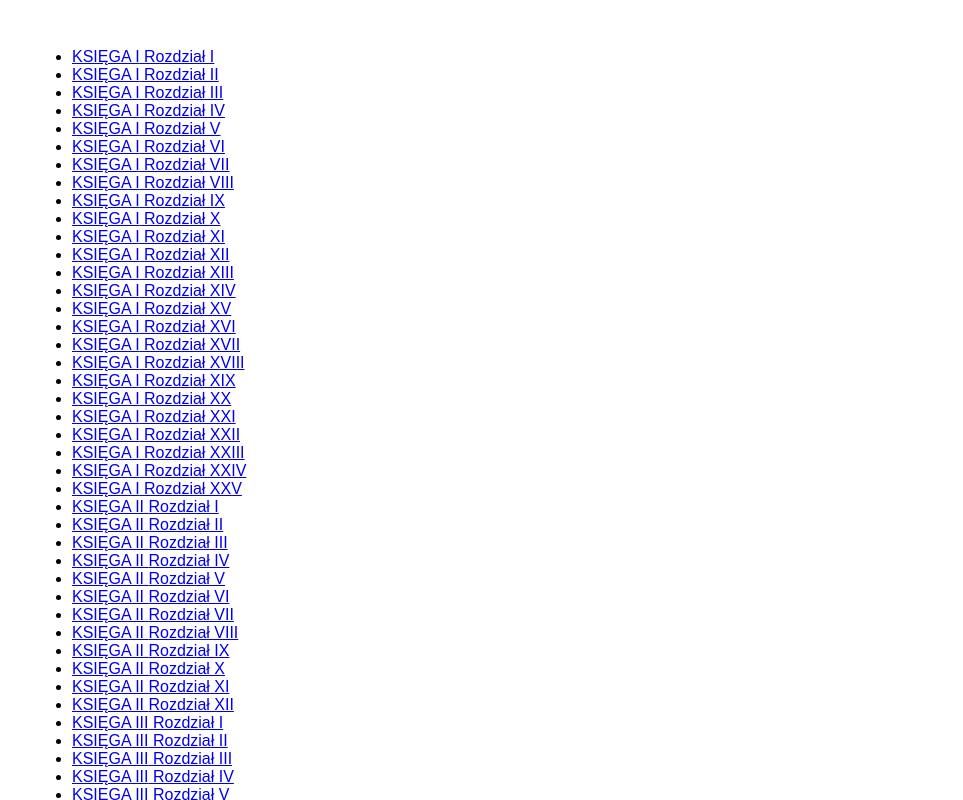
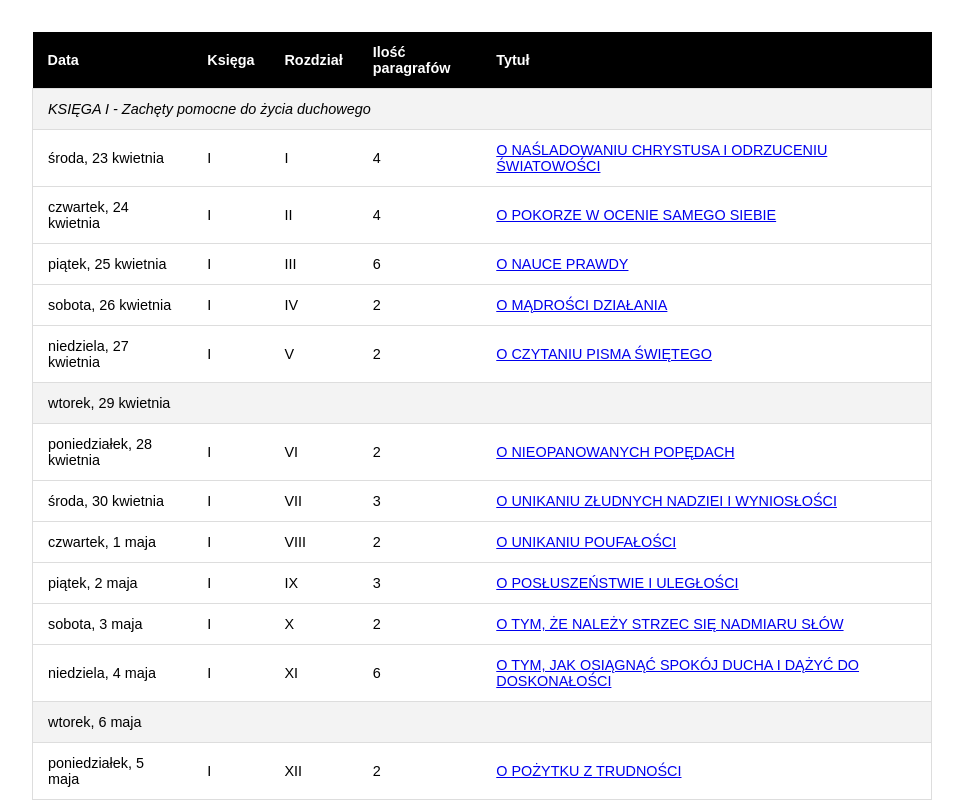
Before and after one commit to adam-zielonka/akempis, a Next.js app: page /chapter in a window 1280 px wide. Shown: the top 800 px of the page, without its empty margins (158-1121 px from the left). Built offline with nearby package versions, Linux system fonts and the light colour scheme.

Commit message:
Prepare table with dates

```diff
--- a/src/app/chapter/page.tsx
+++ b/src/app/chapter/page.tsx
@@ -2,13 +2,55 @@ import { getChapters } from "@/db/chapters";
 import Link from "next/link";
 
 export default async function Page() {
+  const chapters = [];
+  let lastBookSubtitle = "";
+
+  for (const chapter of getChapters()) {
+    if (chapter.bookSubtitle !== lastBookSubtitle) {
+      chapters.push(<tr key={`${chapter.slug}-before`} className="book">
+        <td colSpan={5}>
+          {chapter.bookTitle} - {chapter.bookSubtitle}
+        </td>
+      </tr>);
+
+      lastBookSubtitle = chapter.bookSubtitle;
+    }
+
+    chapters.push(<tr key={chapter.slug}>
+      <td>{chapter.date.toLocaleDateString("pl-PL", { weekday: "long", month: "long", day: "numeric" })}</td>
+      <td>{chapter.bookTitle.split(" ")[1]}</td>
+      <td>{chapter.title.split(" ")[1]}</td>
+      <td>{chapter.paragraf.length}</td>
+      <td><Link href={`/chapter/${chapter.slug}`}>{chapter.subtitle}</Link></td>
+    </tr>);
+
+    if (chapter.nextDate.getDay() === 2) {
+      chapters.push(<tr key={`${chapter.slug}-after`} className="muted">
+        <td>
+          {chapter.nextDate.toLocaleDateString("pl-PL", { weekday: "long", month: "long", day: "numeric" })}
+        </td>
+        <td colSpan={4}>
+        </td>
+      </tr>);
+    }
+  }
+
   return (
-    <ul>
-      {getChapters().map((chapter) => (
-        <li key={chapter.slug}>
-          <Link href={`/chapter/${chapter.slug}`}>{chapter.bookTitle} {chapter.title}</Link>
-        </li>
-      ))}
-    </ul>
+    <div>
+      <table>
+        <thead>
+          <tr>
+            <th>Data</th>
+            <th>Księga</th>
+            <th>Rozdział</th>
+            <th>Ilość paragrafów</th>
+            <th>Tytuł</th>
+          </tr>
+        </thead>
+        <tbody>
+          {chapters}
+        </tbody>
+      </table>
+    </div>
   );
 }
--- a/src/app/globals.css
+++ b/src/app/globals.css
@@ -15,3 +15,32 @@ h1 {
   font-size: 3.2em;
   line-height: 1.1;
 }
+
+table {
+  border-collapse: collapse;
+  font-size: 0.9em;
+  min-width: 400px;
+}
+
+thead tr {
+  background-color: black;
+  color: #ffffff;
+  text-align: left;
+}
+
+th, td {
+  padding: 12px 15px;
+}
+
+tbody tr {
+  border: 1px solid #dddddd;
+}
+
+tbody tr.muted {
+  background-color: #f3f3f3;
+}
+
+tbody tr.book {
+  background-color: #f3f3f3;
+  font-style: italic;
+}
--- a/src/db/chapters.ts
+++ b/src/db/chapters.ts
@@ -1,17 +1,50 @@
 import fullBook from "./book.json";
 
+const startDateText = "2025-04-23";
+const brakeDateText = "2025-06-24";
+const afterBreakDateText = "2025-10-01";
 const db = getDB();
 
 function getDB() {
   const chapters = [];
+  let date = new Date(startDateText);
+  const brakeDate = new Date(brakeDateText);
+
+  function calculateDay() {
+    const newDate = new Date(date);
+
+    date.setDate(date.getDate() + 1);
+    if (date.getDay() === 2) {
+      date.setDate(date.getDate() + 1);
+    }
+
+    if (date.getTime() > brakeDate.getTime() && date.getMonth() < 9) {
+      date = new Date(afterBreakDateText);
+    }
+
+    const nextDate = new Date(date);
+    nextDate.setDate(nextDate.getDate() + 1);
+
+    return {
+      date: newDate,
+      nextDate: nextDate,
+    };
+  }
 
   for (const book of fullBook) {
-    chapters.push(...book.chapters.map((chapter) => ({
-      ...chapter,
-      bookTitle: book.title,
-      bookSubtitle: book.subtitle,
-      slug: `${book.title.split(" ")[1]}-${chapter.title.split(" ")[1]}`,
-    })));
+
+    chapters.push(...book.chapters.map((chapter) => {
+      const { date, nextDate } = calculateDay();
+
+      return {
+        ...chapter,
+        bookTitle: book.title,
+        bookSubtitle: book.subtitle,
+        slug: `${book.title.split(" ")[1]}-${chapter.title.split(" ")[1]}`,
+        date,
+        nextDate,
+      };
+    }));
   }
 
   return chapters;
```
